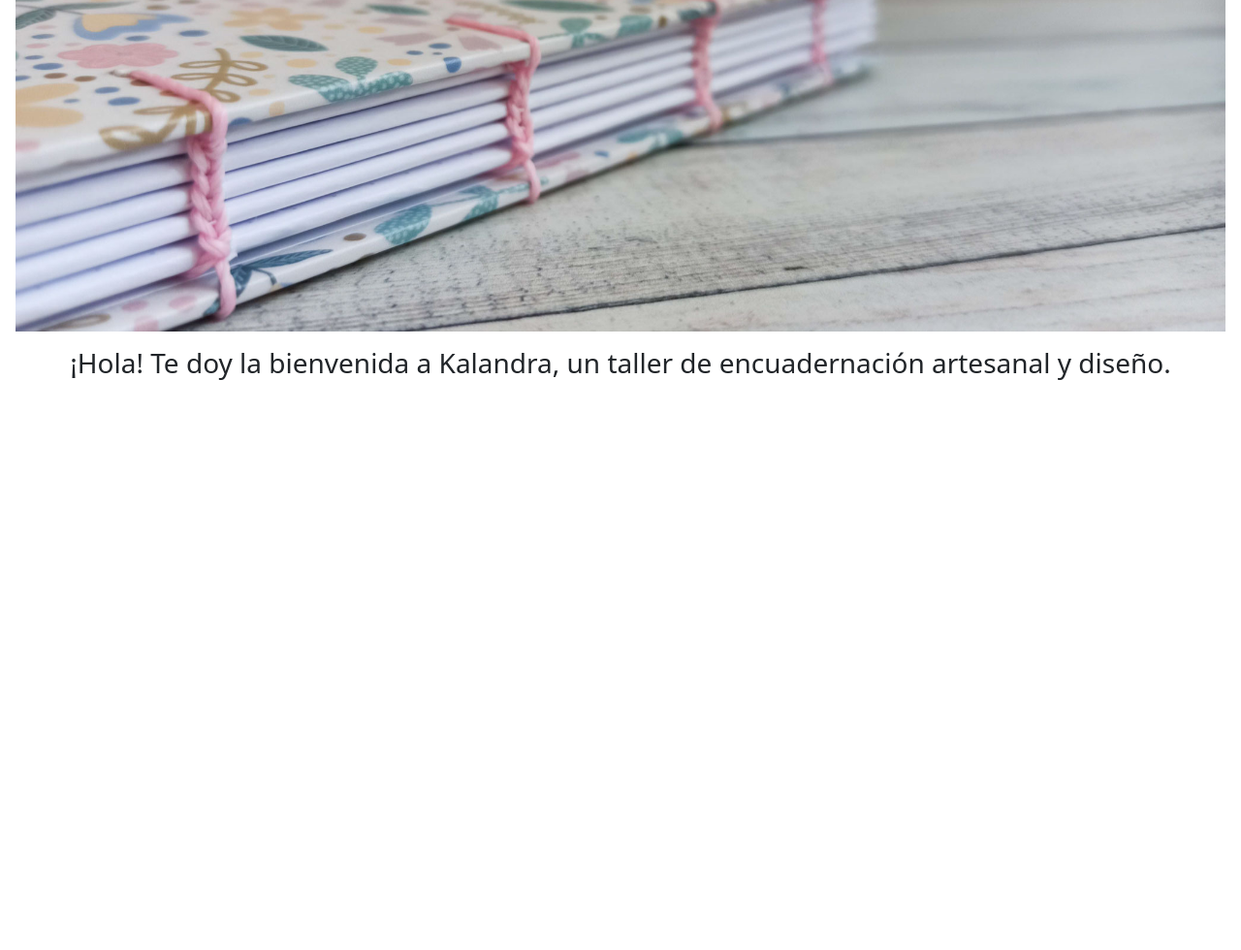
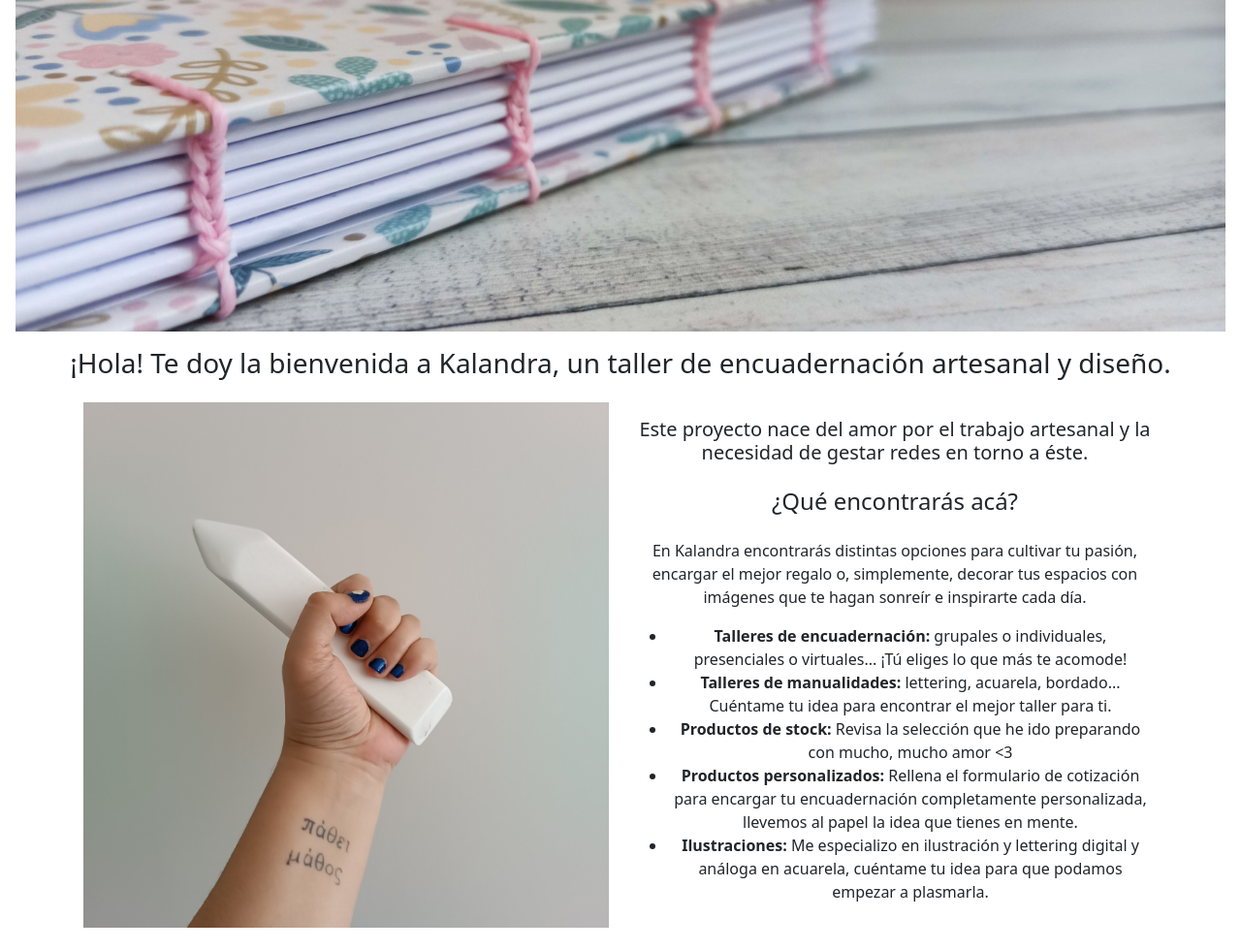
Before and after one commit to anabrollan/PFRollan, a website: page index.html in a window 1280 px wide. Shown: the part 248-1228 px from the top of the page at 97% size. Before the commit the page ends 800 px from the top, so only its background shows below. Drawn offline with nearby package versions, Linux system fonts and the light colour scheme.

Commit message:
Agrego la foto y el texto del index

```diff
--- a/index.html
+++ b/index.html
@@ -59,3 +59,26 @@
         <h3>¡Hola! Te doy la bienvenida a Kalandra, un taller de encuadernación artesanal y diseño.</h3>
       </div>
     </main>
+    <section>
+    <div class="container p-3">
+      <div class="row">
+        <!--Foto plegadera-->
+        <div class="col-md-6">
+          <img src="./assets/plegadera.jpg" class="img-fluid" alt="Puño en alto sujetando una plegadera">
+        </div>
+        <!--Servicios y productos-->
+        <div class="col-md-6 text-center p-3">
+          <h5>Este proyecto nace del amor por el trabajo artesanal y la necesidad de gestar redes en torno a éste.</h5>
+          <h4 class="p-3">¿Qué encontrarás acá?</h4>
+          <p>En Kalandra encontrarás distintas opciones para cultivar tu pasión, encargar el mejor regalo o, simplemente, decorar tus espacios con imágenes que te hagan sonreír e inspirarte cada día.</p>
+          <ul>
+            <li><strong>Talleres de encuadernación:</strong> grupales o individuales, presenciales o virtuales... ¡Tú eliges lo que más te acomode!</li>
+            <li><strong>Talleres de manualidades:</strong> lettering, acuarela, bordado... Cuéntame tu idea para encontrar el mejor taller para ti.</li>
+            <li><strong>Productos de stock:</strong> Revisa la selección que he ido preparando con mucho, mucho amor <3</li>
+            <li><strong>Productos personalizados:</strong> Rellena el formulario de cotización para encargar tu encuadernación completamente personalizada, llevemos al papel la idea que tienes en mente.</li>
+            <li><strong>Ilustraciones:</strong> Me especializo en ilustración y lettering digital y análoga en acuarela, cuéntame tu idea para que podamos empezar a plasmarla.</li>
+          </ul>
+        </div>
+      </div>
+    </div>
+    </section>
```
